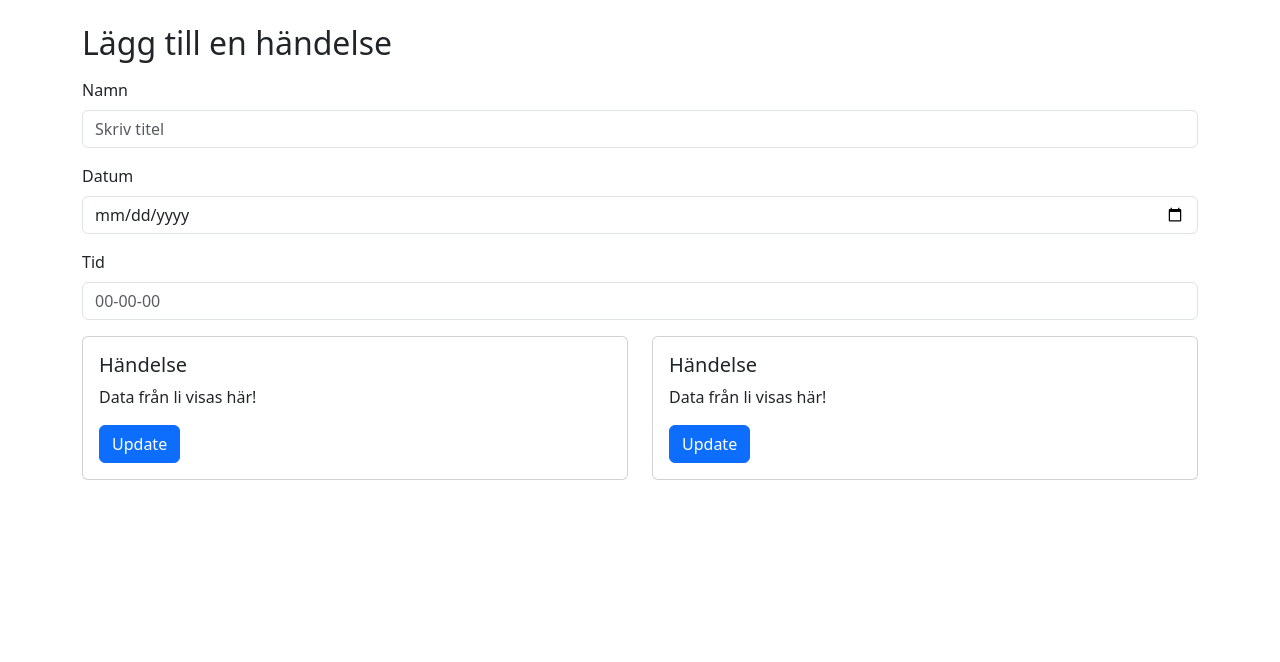
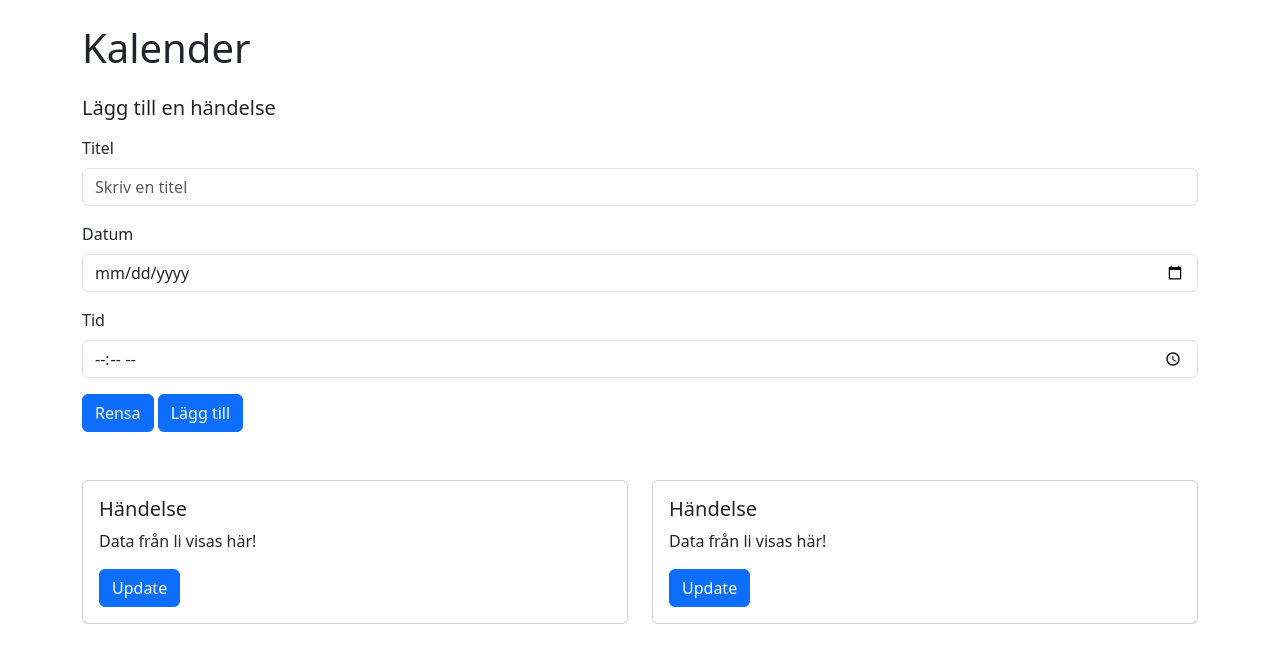
Before and after one commit to LinaEngman/gik339--16--projekt, a plain HTML site: page index.html in a window 1280 px wide. Drawn offline with nearby package versions, Linux system fonts and the light colour scheme.

Commit message:
Event input elements added

```diff
--- a/index.html
+++ b/index.html
@@ -9,23 +9,28 @@
 </head>
 <body>
     <div class="container">
+        <h1 class="h1 mt-4">Kalender</h1>
+
         <!-- Form -->
-        <form>
-            <h2 class="mt-4 mb-3 h2"> Lägg till en händelse</h2>
+        <form class="mb-5">
+            <h5 class="mt-4 mb-3"> Lägg till en händelse</h2>
             <div class="mb-3">
-              <label for="eventInput" class="form-label">Namn</label>
-              <input type="text" class="form-control" id="eventInput" placeholder="Skriv titel" >
+              <label for="eventNameInput" class="form-label">Titel</label>
+              <input type="text" class="form-control" id="eventNameInput" placeholder="Skriv en titel" required>
             </div>
 
             <div class="mb-3">
-                <label for="dateInput" class="form-label">Datum</label>
-                <input type="date" class="form-control" id="dateInput" />
+                <label for="eventDateInput" class="form-label">Datum</label>
+                <input type="date" class="form-control" id="eventDateInput" pattern="[0-9]{4}-\[0-9]{2}-\[0-9]{2}" required />
               </div>
 
               <div class="mb-3">
-                <label for="eventInput" class="form-label">Tid</label>
-                <input type="number" class="form-control" id="eventInput" placeholder="00-00-00" >
+                <label for="eventTimeInput" class="form-label">Tid</label>
+                <input type="time" class="form-control" id="eventTimeInput" placeholder="00:00" required>
               </div>
+
+              <button class="btn btn-primary" type="reset" id="submitEvent">Rensa</button>
+              <button class="btn btn-primary" type="submit" id="submitEvent">Lägg till</button>
         </form>
 
         <!-- Cards -->
```
